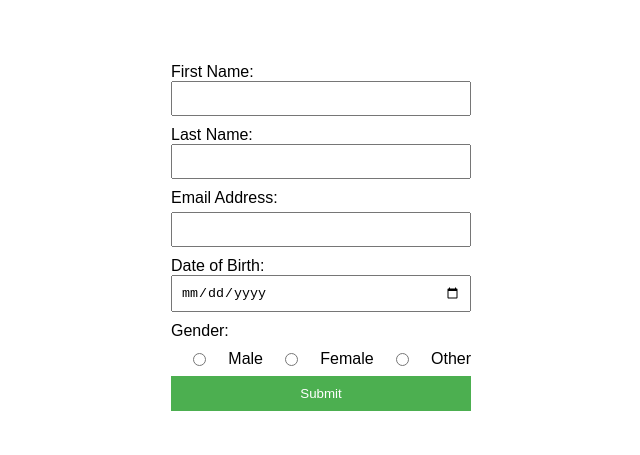
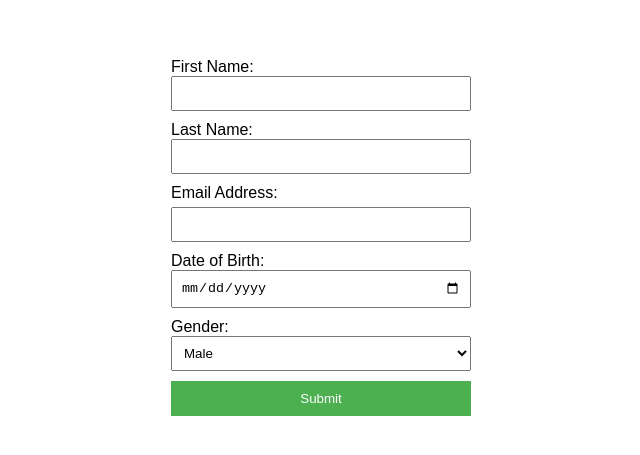
Before and after one commit to SunnyDev7/Level-1-Web-Form, a plain HTML site: page index.html in a window 1280 px wide. Shown: the part 163-618 px from the top of the page, without its empty margins (319-959 px from the left). Drawn offline with Linux system fonts and the light colour scheme.

Commit message:
Replaced radio buttons with drop down menu for Gender

```diff
--- a/index.html
+++ b/index.html
@@ -22,17 +22,12 @@
             <label for="dob">Date of Birth:</label>
             <input type="date" id="dob" name="dob" required>
 
-            <label>Gender:</label>
-            <div class="gender-container">
-                <input type="radio" id="male" name="gender" value="male" required>
-                <label for="male">Male</label>
-
-                <input type="radio" id="female" name="gender" value="female" required>
-                <label for="female">Female</label>
-
-                <input type="radio" id="other" name="gender" value="other" required>
-                <label for="other">Other</label>
-            </div>
+            <label for="gender">Gender:</label>
+            <select id="gender" name="gender" required>
+                <option value="male">Male</option>
+                <option value="female">Female</option>
+                <option value="other">Other</option>
+            </select>
 
             <div>
                 <button type="button" onclick="submitForm()">Submit</button>
```
Also changed, not shown: styles.css (line endings or trailing spaces).
